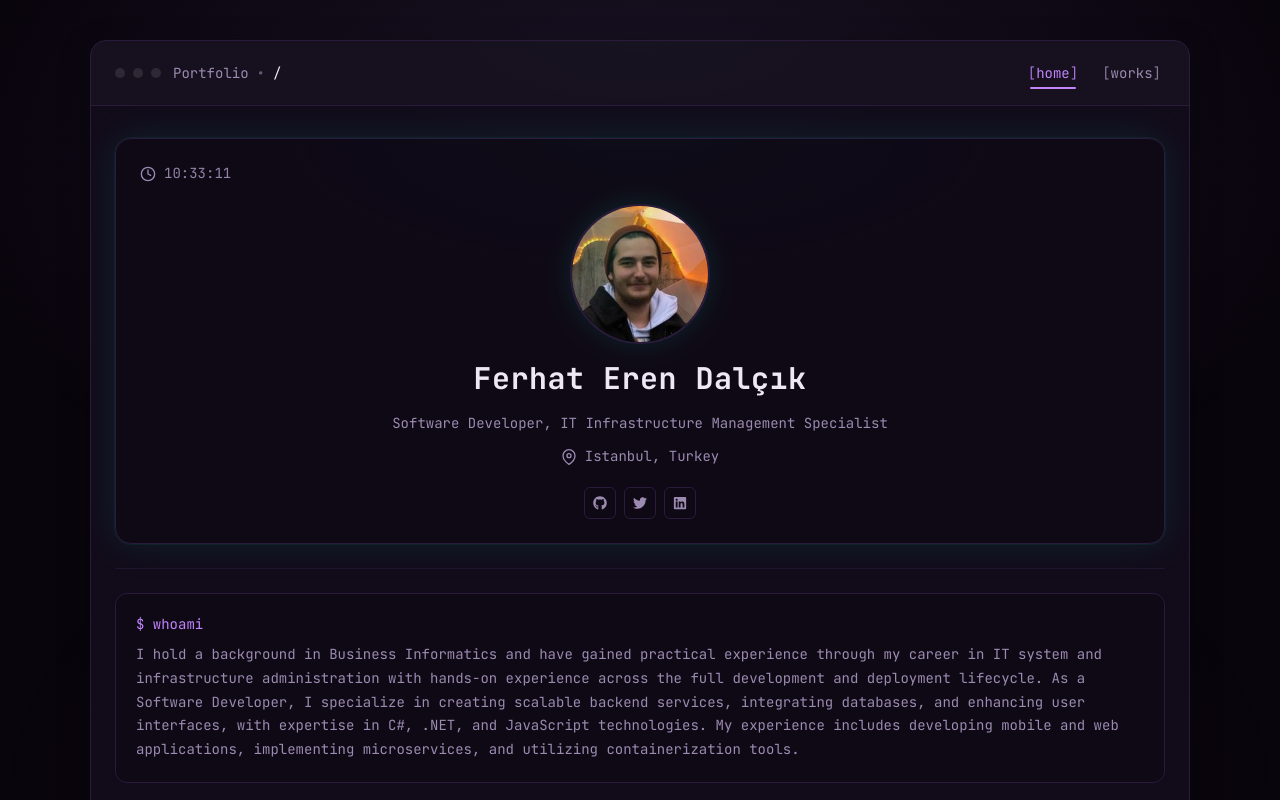
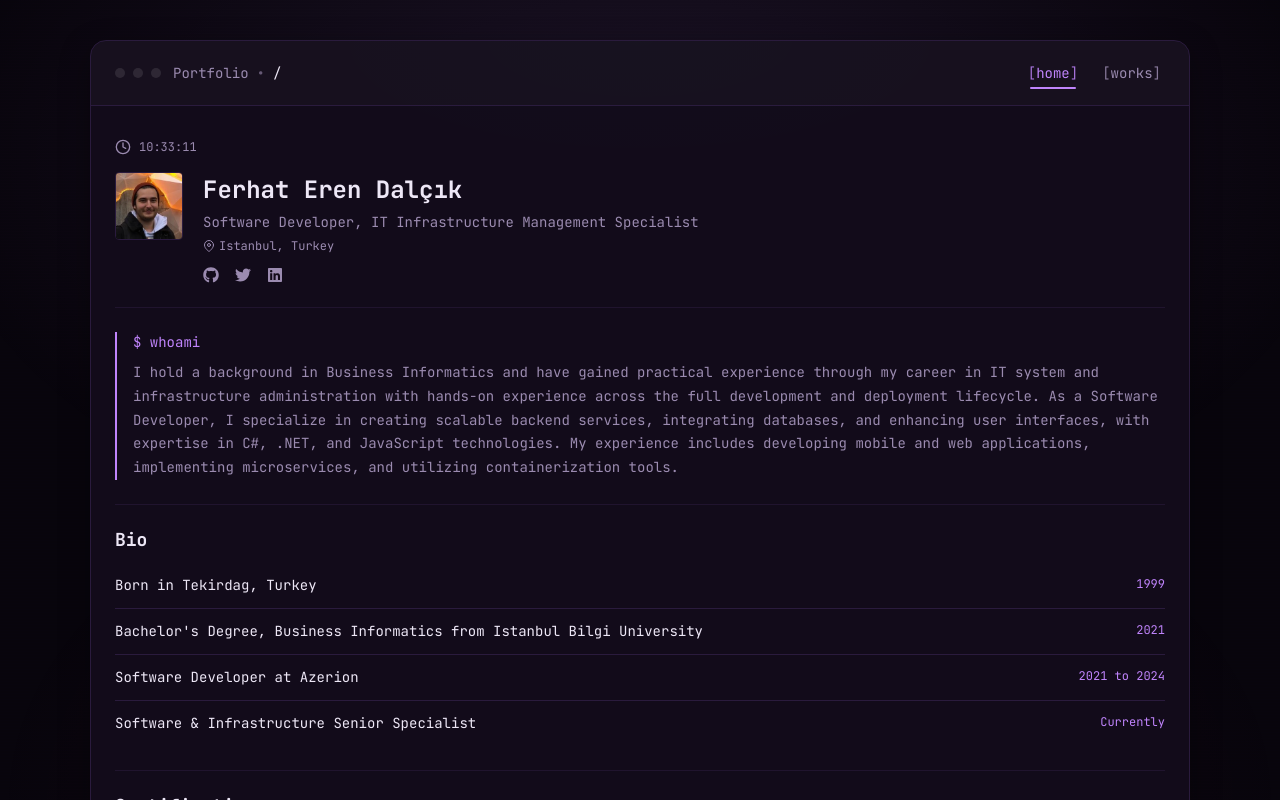
Before and after one commit to ferend/nextjs-chakra-framer-motion-portfolio, a Next.js app: page / in a window 1280 px wide. Shown: the top 800 px of the page. Built offline with nearby package versions, Linux system fonts and the light colour scheme.

Commit message:
new layout on profile vard

```diff
--- a/components/ProfileCard.js
+++ b/components/ProfileCard.js
@@ -1,9 +1,8 @@
 // components/ProfileCard.js
 import { useEffect, useMemo, useState } from 'react'
 import Image from 'next/image'
-import { MotionBox } from './motion'
 
-import { Box, HStack, VStack, Text, IconButton, Link } from '@chakra-ui/react'
+import { Box, HStack, VStack, Text, Link } from '@chakra-ui/react'
 import { FiClock, FiMapPin, FiMail } from 'react-icons/fi'
 import { FaGithub, FaTwitter, FaLinkedin } from 'react-icons/fa'
 
@@ -36,156 +35,71 @@ export default function ProfileCard({ profile }) {
     }, [now])
 
     return (
-        <MotionBox
+        <Box>
+            <HStack spacing={2} color="termDim" mb={4}>
+                <FiClock />
+                <Text fontSize="xs">{mounted ? timeText : '--:--:--'}</Text>
+            </HStack>
+
+            <HStack align="flex-start" spacing={5}>
+                <Box
                     position="relative"
+                    flexShrink={0}
+                    w={{ base: '56px', md: '68px' }}
+                    h={{ base: '56px', md: '68px' }}
+                    borderRadius="4px"
+                    overflow="hidden"
                     border="1px solid"
                     borderColor="termBorder"
-            bg="rgba(0,0,0,0.18)"
-            borderRadius="16px"
-            p={{ base: 5, md: 6 }}
-            boxShadow="0 0 0 1px rgba(0,255,208,0.06), 0 0 40px rgba(0,255,208,0.10)"
-            initial={{ opacity: 0, y: 14, scale: 0.99 }}
-            animate={{ opacity: 1, y: 0, scale: 1 }}
-            transition={{ type: 'spring', stiffness: 220, damping: 22, mass: 0.8 }}
-        >
-            <MotionBox
-                position="absolute"
-                inset={0}
-                pointerEvents="none"
-                borderRadius="16px"
-                initial={{ opacity: 0.08 }}
-                animate={{ opacity: [0.06, 0.14, 0.06] }}
-                transition={{ duration: 4.5, repeat: Infinity, ease: 'easeInOut' }}
-                style={{
-                    background:
-                        'radial-gradient(600px 220px at 50% 0%, rgba(0,255,208,0.14), transparent 65%)'
-                }}
-            />
-
-            <HStack justify="space-between" mb={5} position="relative">
-                <HStack spacing={2} color="termDim">
-                    <FiClock />
-                    <MotionBox
-                        animate={{ opacity: [0.85, 1, 0.85] }}
-                        transition={{ duration: 2.2, repeat: Infinity, ease: 'easeInOut' }}
-                    >
-                        {/* IMPORTANT: avoid hydration mismatch */}
-                        <Text fontSize="sm">{mounted ? timeText : '--:--:--'}</Text>
-                    </MotionBox>
-                </HStack>
-            </HStack>
-
-            <VStack spacing={3} position="relative">
-                <MotionBox
-                    initial={{ opacity: 0, scale: 0.96 }}
-                    animate={{ opacity: 1, scale: 1 }}
-                    transition={{ type: 'spring', stiffness: 180, damping: 18, delay: 0.05 }}
-                >
-                    <Box
-                        position="relative"
-                        w={{ base: '110px', md: '140px' }}
-                        h={{ base: '110px', md: '140px' }}
-                        borderRadius="999px"
-                        overflow="hidden"
-                        border="2px solid"
-                        borderColor="termBorder"
                     bg="black"
-                        boxShadow="0 0 30px rgba(0,255,208,0.12)"
                 >
                     <Image
                         src={profile.avatar}
                         alt={profile.name}
                         fill
-                            sizes="140px"
+                        sizes="68px"
                         style={{ objectFit: 'cover' }}
                         priority
                     />
-                        <Box
-                            position="absolute"
-                            inset={0}
-                            bg="radial-gradient(circle at 30% 20%, rgba(0,255,208,0.12), transparent 55%)"
-                        />
                 </Box>
-                </MotionBox>
 
-                <MotionBox
-                    initial={{ opacity: 0, y: 8 }}
-                    animate={{ opacity: 1, y: 0 }}
-                    transition={{ duration: 0.35, ease: 'easeOut', delay: 0.08 }}
-                >
+                <VStack align="flex-start" spacing={1} flex={1}>
                     <Text
-                        fontSize={{ base: '2xl', md: '3xl' }}
+                        fontSize={{ base: 'xl', md: '2xl' }}
                         fontWeight="700"
-                        letterSpacing="0.5px"
                         color="termText"
-                        textAlign="center"
                     >
                         {profile.name}
                     </Text>
-                </MotionBox>
 
-                <MotionBox
-                    initial={{ opacity: 0, y: 6 }}
-                    animate={{ opacity: 1, y: 0 }}
-                    transition={{ duration: 0.35, ease: 'easeOut', delay: 0.12 }}
-                >
-                    <Text fontSize="sm" color="termDim" textAlign="center">
+                    <Text fontSize="sm" color="termDim">
                         {profile.title}
                     </Text>
-                </MotionBox>
 
-                <MotionBox
-                    initial={{ opacity: 0, y: 6 }}
-                    animate={{ opacity: 1, y: 0 }}
-                    transition={{ duration: 0.35, ease: 'easeOut', delay: 0.16 }}
-                >
-                    <HStack spacing={2} color="termDim" justify="center">
-                        <FiMapPin />
-                        <Text fontSize="sm">{profile.location}</Text>
+                    <HStack spacing={1} color="termDim">
+                        <FiMapPin size="12" />
+                        <Text fontSize="xs">{profile.location}</Text>
                     </HStack>
-                </MotionBox>
 
-                {/* socials */}
-                <MotionBox
-                    initial={{ opacity: 0, y: 6 }}
-                    animate={{ opacity: 1, y: 0 }}
-                    transition={{ duration: 0.35, ease: 'easeOut', delay: 0.20 }}
-                >
-                    <HStack spacing={2} pt={2} justify="center">
+                    <HStack spacing={4} pt={2}>
                         {profile.links.map((l) => {
                             const Icon = iconMap[l.icon] ?? FiMail
                             return (
-                                <MotionBox
+                                <Link
                                     key={l.href}
-                                    whileHover={{ y: -2, scale: 1.03 }}
-                                    whileTap={{ scale: 0.98 }}
-                                    transition={{ type: 'spring', stiffness: 400, damping: 20 }}
-                                    style={{ transform: 'translateZ(0)' }}
-                                >
-                                    <IconButton
-                                        as={Link}
                                     href={l.href}
                                     isExternal
-                                        aria-label={l.label}
-                                        icon={<Icon />}
-                                        size="sm"
-                                        variant="outline"
-                                        borderColor="termBorder"
                                     color="termDim"
-                                        _hover={{
-                                            color: 'termAccent',
-                                            borderColor: 'termAccent',
-                                            textDecoration: 'none',
-                                            boxShadow: '0 0 14px rgba(0,255,208,0.35)'
-                                        }}
-                                        _active={{ transform: 'translateY(0px)' }}
-                                    />
-                                </MotionBox>
+                                    fontSize="md"
+                                    _hover={{ color: 'termAccent', textDecoration: 'none' }}
+                                >
+                                    <Icon />
+                                </Link>
                             )
                         })}
                     </HStack>
-                </MotionBox>
                 </VStack>
-        </MotionBox>
+            </HStack>
+        </Box>
     )
 }
--- a/pages/index.js
+++ b/pages/index.js
@@ -1,10 +1,9 @@
 import Head from "next/head";
-import { Box, Heading, Text, Divider, SimpleGrid } from '@chakra-ui/react'
+import { Box, Heading, Text, Divider, HStack, Link } from '@chakra-ui/react'
 import { motion } from 'framer-motion'
 
 import { profile, skillIcons } from '../lib/data'
 import ProfileCard from '../components/ProfileCard'
-import TerminalCard from '../components/TerminalCard'
 import SkillGrid from '../components/SkillGrid'
 
 const Reveal = ({ children, delay = 0 }) => (
@@ -45,11 +44,9 @@ export default function Home() {
                 <Reveal delay={0.04}>
                     <Box
                         w="full"
-                        border="1px solid"
-                        borderColor="termBorder"
-                        borderRadius="12px"
-                        bg="rgba(0,0,0,0.18)"
-                        p={5}
+                        borderLeft="2px solid"
+                        borderColor="termAccent"
+                        pl={4}
                     >
                         <Text fontSize="sm" color="termAccent" mb={2}>
                             $ whoami
@@ -75,17 +72,25 @@ export default function Home() {
                         Bio
                     </Heading>
 
-                    <SimpleGrid columns={{ base: 1, md: 2 }} spacing={4}>
-                        {profile.bio.map((item) => (
-                            <TerminalCard
+                    <Box>
+                        {profile.bio.map((item, i) => (
+                            <Box
                                 key={`${item.year}-${item.text}`}
-                                title={item.year}
-                                desc={item.text}
-                                href={item.href || null}
-                                variant="bio"
-                            />
+                                py={3}
+                                borderTop={i === 0 ? 'none' : '1px solid'}
+                                borderColor="termBorder"
+                            >
+                                <HStack justify="space-between" align="flex-start">
+                                    <Text fontSize="sm" color="termText">
+                                        {item.text}
+                                    </Text>
+                                    <Text fontSize="xs" color="termAccent" whiteSpace="nowrap" pl={4}>
+                                        {item.year}
+                                    </Text>
+                                </HStack>
+                            </Box>
                         ))}
-                    </SimpleGrid>
+                    </Box>
                 </Reveal>
 
                 <Divider my={6} borderColor="termBorder" />
@@ -96,16 +101,26 @@ export default function Home() {
                         Certifications
                     </Heading>
 
-                    <SimpleGrid columns={{ base: 1, md: 2 }} spacing={4}>
-                        {profile.certifications.map((c) => (
-                            <TerminalCard
+                    <Box>
+                        {profile.certifications.map((c, i) => (
+                            <Box
                                 key={c.href}
-                                title={c.text}
-                                desc="Open credential"
-                                href={c.href}
-                            />
+                                py={3}
+                                borderTop={i === 0 ? 'none' : '1px solid'}
+                                borderColor="termBorder"
+                            >
+                                <Link
+                                    href={c.href}
+                                    isExternal
+                                    fontSize="sm"
+                                    color="termDim"
+                                    _hover={{ color: 'termAccent', textDecoration: 'underline' }}
+                                >
+                                    {c.text}
+                                </Link>
+                            </Box>
                         ))}
-                    </SimpleGrid>
+                    </Box>
                 </Reveal>
 
                 <Divider my={6} borderColor="termBorder" />
```
Lines whose indentation alone changed are shown as unchanged.
